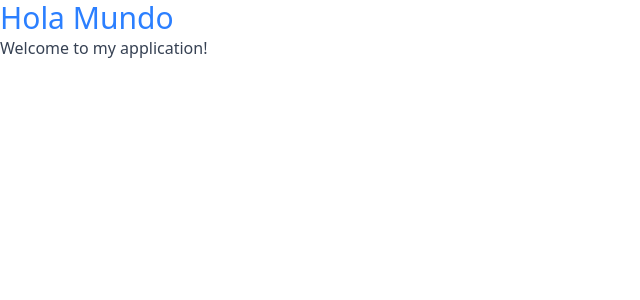
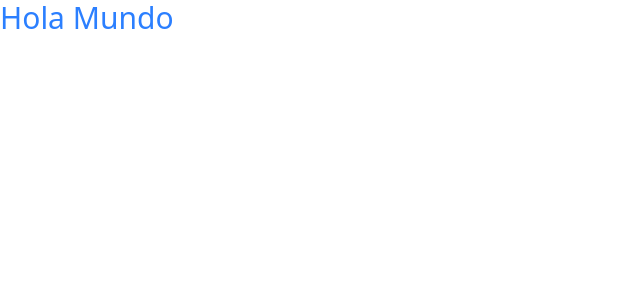
Before and after one commit to AlonsoAM/control-gastos-contextapi, a React (Vite) app: page / in a window 1280 px wide. Shown: the top 300 px of the page, without its empty margins (0-640 px from the left). Built offline with nearby package versions, Linux system fonts and the light colour scheme.

Commit message:
feat: actualizar título de la página y eliminar mensaje de bienvenida en App

```diff
--- a/index.html
+++ b/index.html
@@ -4,7 +4,7 @@
     <meta charset="UTF-8" />
     <link rel="icon" type="image/svg+xml" href="/vite.svg" />
     <meta name="viewport" content="width=device-width, initial-scale=1.0" />
-    <title>Vite + React + TS</title>
+    <title>Control de Gastos</title>
   </head>
   <body>
     <div id="root"></div>
--- a/src/App.tsx
+++ b/src/App.tsx
@@ -3,7 +3,6 @@ function App() {
   return (
     <>
       <h1 className='text-blue-500 text-3xl'>Hola Mundo</h1>
-      <p className='text-gray-700'>Welcome to my application!</p>
     </>
   )
 }
```
